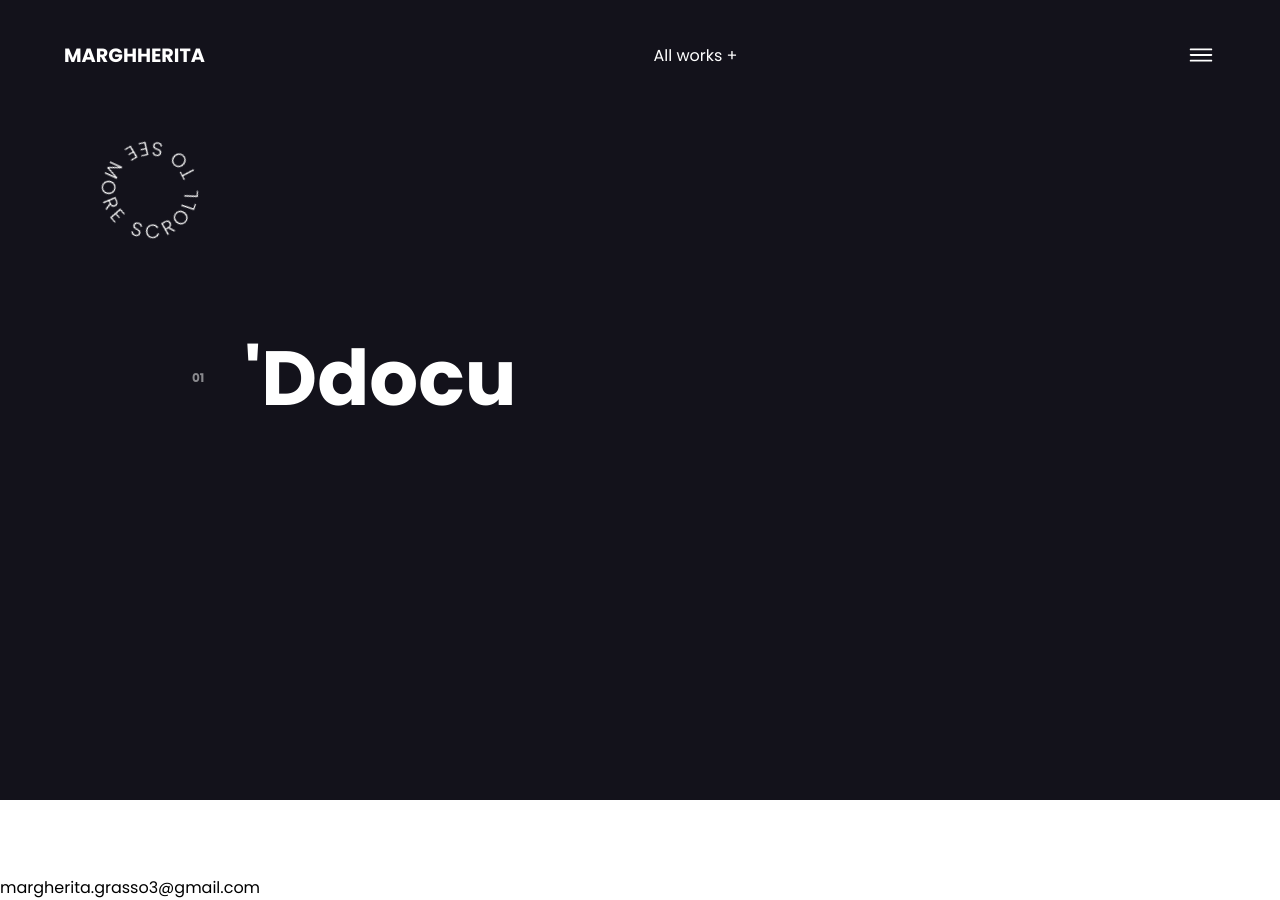
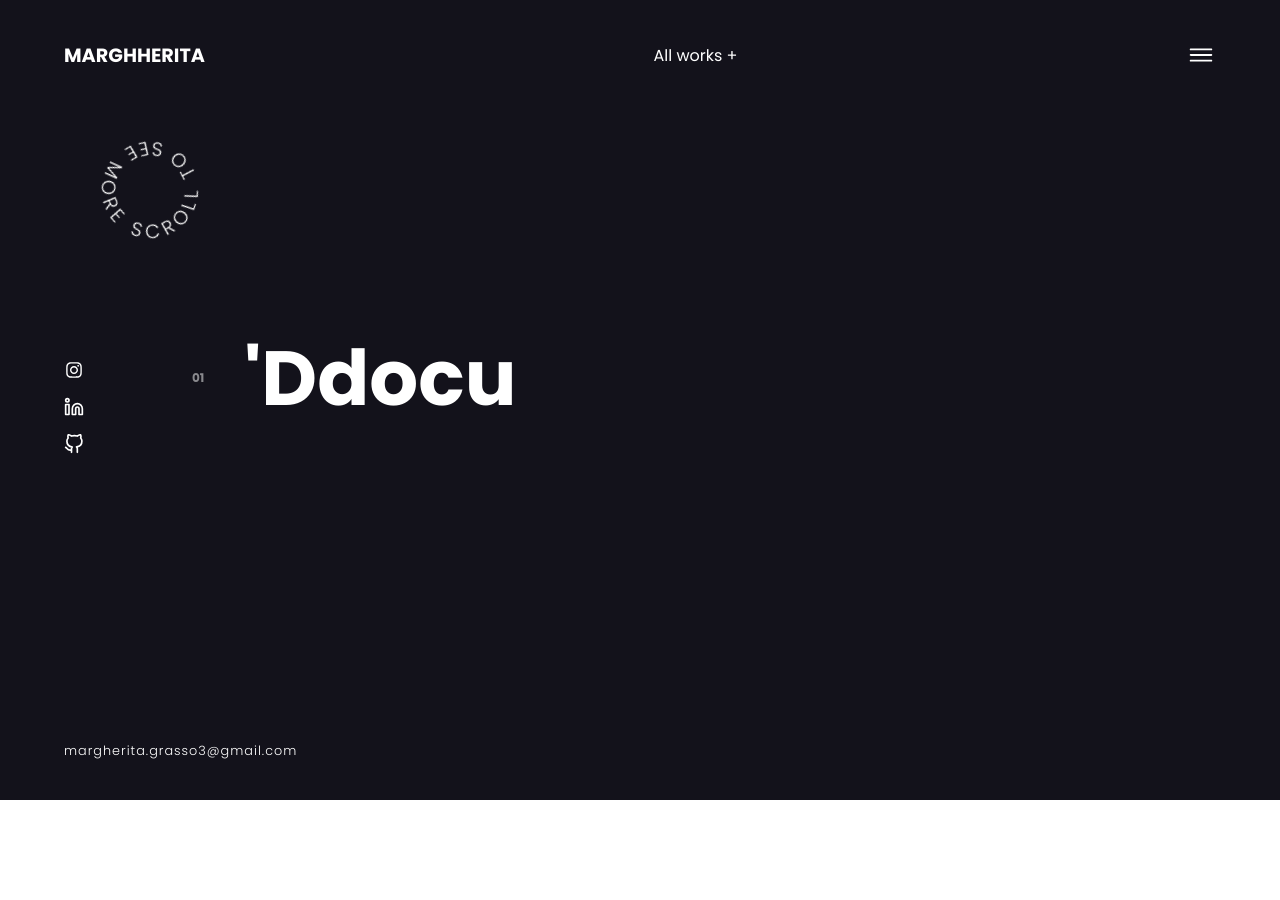
Before and after one commit to marghherita/portfolio, a React (Create React App) app: page / in a window 1280 px wide. After the commit the page ends 800 px from the top, so only its background shows below. Built offline with nearby package versions, Linux system fonts and the light colour scheme.

Commit message:
fix: footer

```diff
--- a/src/components/Footer/Footer.module.scss
+++ b/src/components/Footer/Footer.module.scss
@@ -13,7 +13,7 @@ footer {
     height: 20px;
   }
 
-  ul {
+  .icon_list {
     position: fixed;
     top: 50%;
     margin-top: -50px;
--- a/src/components/Footer/index.jsx
+++ b/src/components/Footer/index.jsx
@@ -1,4 +1,4 @@
-// import styles from "./Footer.module.scss";
+import styles from "./Footer.module.scss";
 
 import { AiOutlineInstagram} from "react-icons/ai";
 import { FiLinkedin, FiGithub } from "react-icons/fi";
@@ -6,7 +6,7 @@ import { FiLinkedin, FiGithub } from "react-icons/fi";
 const Footer = () => {
   return (
     <footer>
-      <ul >
+      <ul className={styles.icon_list}>
         <li>
           <a href="https://www.instagram.com/marghherita/">
             <AiOutlineInstagram />
```
